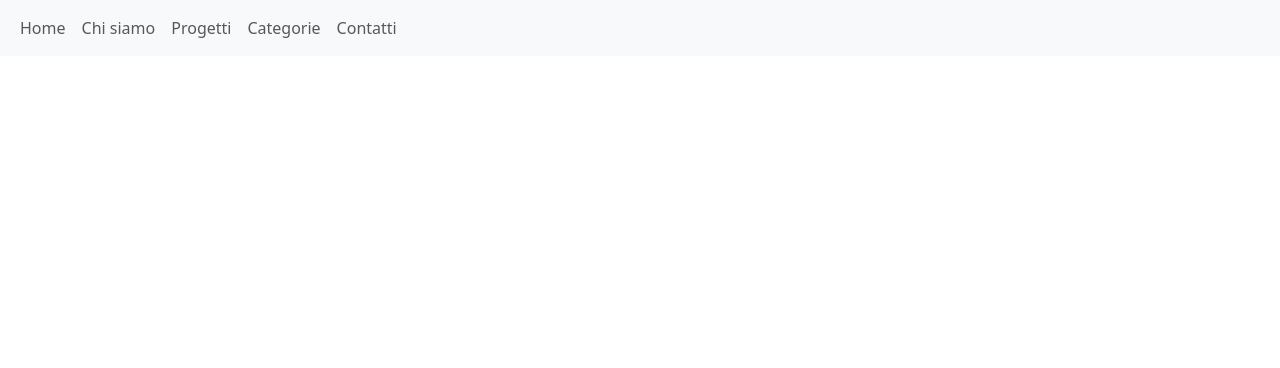
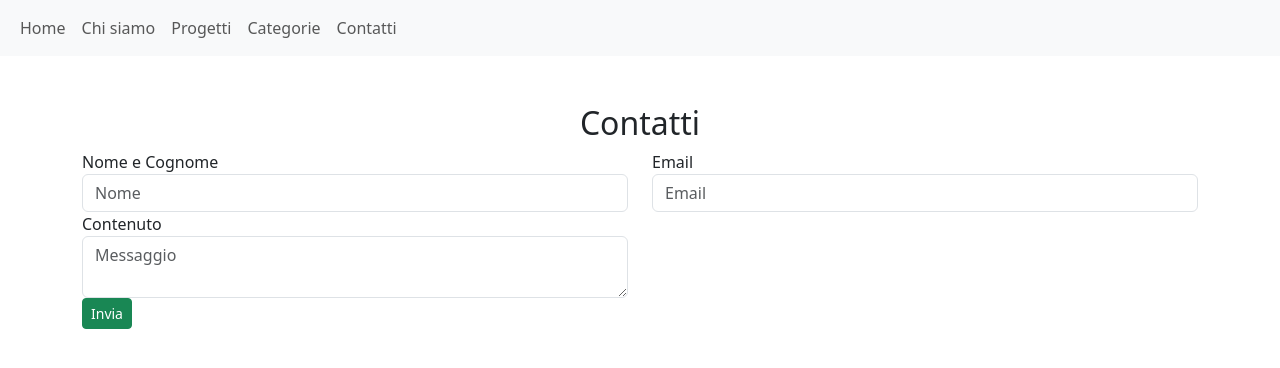
Before and after one commit to robertobenfini/vite-boolfolio, a Vue app: page /contact-us in a window 1280 px wide. Before the commit this address had no page. Shown: the top 368 px of the page. Built offline with nearby package versions, Linux system fonts and the light colour scheme.

Commit message:
[add] pagina-contatti

```diff
--- a/src/components/AppHeader.vue
+++ b/src/components/AppHeader.vue
@@ -19,7 +19,8 @@
                     label: 'Categorie'
                 },
                 {
-                    label: 'Contatti'
+                    label: 'Contatti',
+                    routeName: 'contact-us'
                 }
             ]
         }
--- /dev/null
+++ b/src/pages/ContactUs.vue
@@ -0,0 +1,19 @@
+<script>
+import ContactForm from '../components/ContactForm.vue';
+
+export default {
+    name: 'ContactUs',
+    components: {
+        ContactForm
+    }
+}
+</script>
+<template>
+    <div class="container">
+
+    </div>
+    <ContactForm />
+</template>
+<style lang="">
+
+</style>
--- a/src/router.js
+++ b/src/router.js
@@ -4,6 +4,7 @@
 import ProjectList from './pages/ProjectList.vue';
 import SingleProject from './pages/SingleProject.vue';
 import NotFound from './pages/NotFound.vue';
+import ContactUs from './pages/ContactUs.vue';
 
 const router = createRouter({
     history: createWebHistory(),
@@ -19,6 +20,11 @@
             component: ProjectList
         },
         {
+            path: '/contact-us',
+            name: 'contact-us',
+            component: ContactUs
+        },
+        {
             path: '/archive/:slug',
             name: 'single-project',
             component: SingleProject
```
